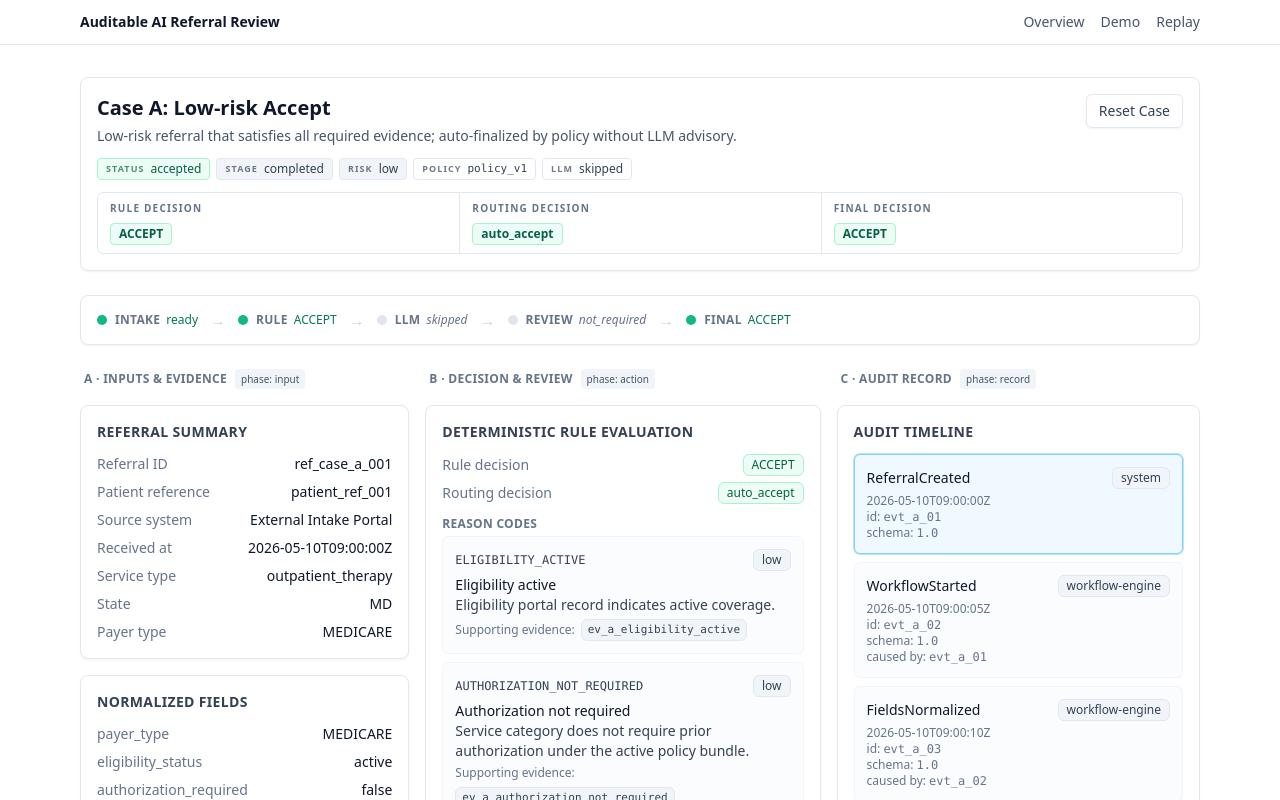
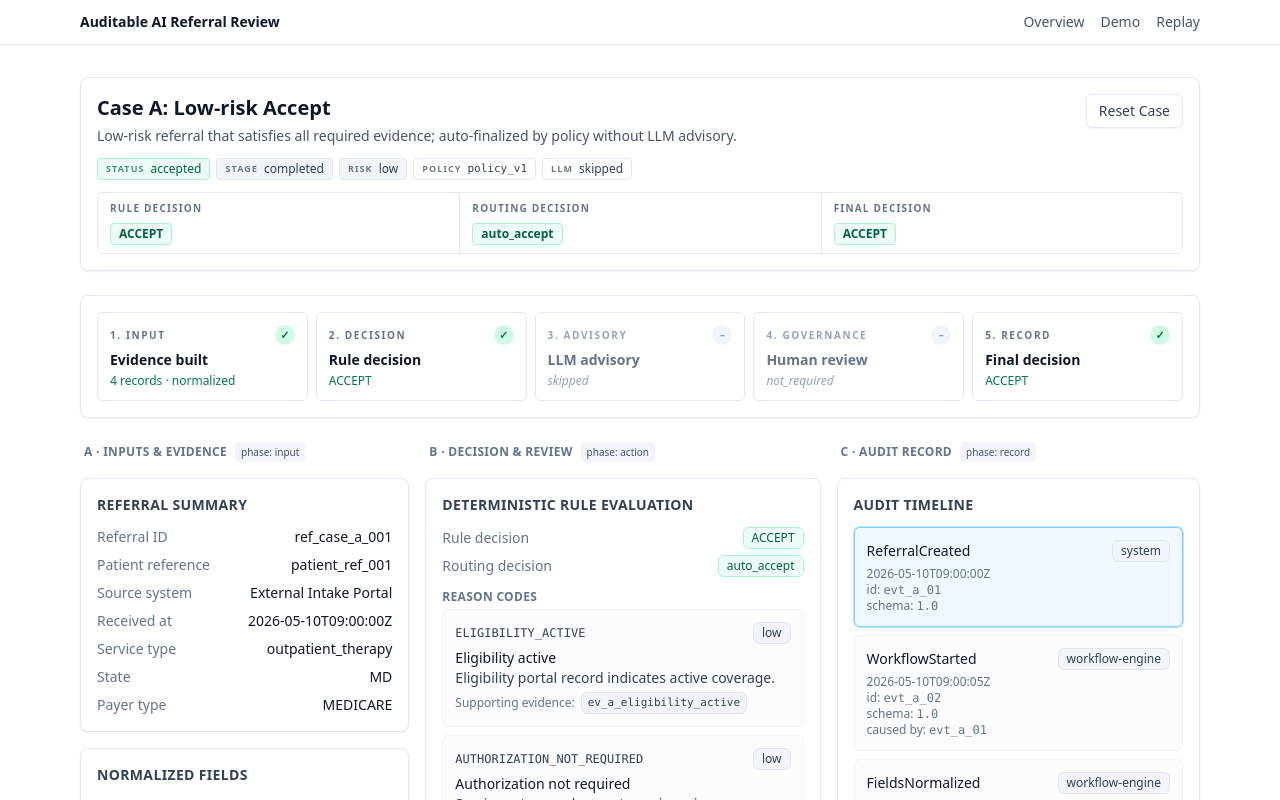
Before and after one commit to Ariosolzq/auditable-ai-referral-demo, a Next.js app: page /cases/case-a in a window 1280 px wide. Shown: the top 800 px of the page. Built offline with nearby package versions, Linux system fonts and the light colour scheme.

Commit message:
Round 2: clarify case workspace header and progress rail

```diff
--- a/components/workflow/WorkflowProgressRail.tsx
+++ b/components/workflow/WorkflowProgressRail.tsx
@@ -61,33 +61,126 @@ function deriveStages(caseData: ReferralCase): RailStage[] {
   return stages;
 }
 
-function dotClass(state: RailState): string {
+type TileCopy = {
+  phase: string;
+  title: string;
+  detail: string;
+};
+
+// Render-only mapping that produces the displayed copy for each tile.
+// Reads from deriveStages output for case-specific details and from
+// caseData.evidenceRecords.length for the Input tile's count.
+// Does not change how stages are derived.
+function buildTileCopy(
+  caseData: ReferralCase,
+  stages: RailStage[],
+): TileCopy[] {
+  const recordCount = caseData.evidenceRecords.length;
+  return [
+    {
+      phase: "Input",
+      title: "Evidence built",
+      detail: `${recordCount} record${recordCount === 1 ? "" : "s"} · normalized`,
+    },
+    {
+      phase: "Decision",
+      title: "Rule decision",
+      detail: stages[1].detail,
+    },
+    {
+      phase: "Advisory",
+      title: "LLM advisory",
+      detail: stages[2].detail,
+    },
+    {
+      phase: "Governance",
+      title: "Human review",
+      detail: stages[3].detail,
+    },
+    {
+      phase: "Record",
+      title: "Final decision",
+      detail: stages[4].detail,
+    },
+  ];
+}
+
+function tileClass(state: RailState): string {
   switch (state) {
     case "done":
-      return "bg-emerald-500";
+      return "border-slate-200 bg-white";
     case "active":
-      return "bg-amber-500";
+      return "border-sky-400 bg-sky-50/70 ring-2 ring-sky-100";
     case "pending":
-      return "bg-slate-300";
+      return "border-slate-200 bg-slate-50/60";
     case "skipped":
-      return "bg-slate-300 opacity-60";
+      return "border-slate-200 bg-white";
     case "failed":
-      return "bg-rose-500";
+      return "border-rose-300 bg-rose-50/70";
   }
 }
 
-function detailToneClass(state: RailState): string {
+function phaseLabelClass(state: RailState): string {
+  if (state === "pending" || state === "skipped") return "text-slate-400";
+  if (state === "active") return "text-sky-700";
+  if (state === "failed") return "text-rose-700";
+  return "text-slate-500";
+}
+
+function titleClass(state: RailState): string {
+  if (state === "pending" || state === "skipped") return "text-slate-500";
+  return "text-slate-900";
+}
+
+function detailClass(state: RailState): string {
   switch (state) {
     case "done":
       return "text-emerald-700";
     case "active":
-      return "text-amber-700";
+      return "text-sky-800 font-semibold";
     case "pending":
-      return "text-slate-500";
+      return "text-slate-400 italic";
     case "skipped":
-      return "italic text-slate-500";
+      return "italic text-slate-400";
     case "failed":
       return "text-rose-700";
+  }
+}
+
+type IconSpec = { glyph: string; toneClass: string; srLabel: string };
+
+function stateIcon(state: RailState): IconSpec {
+  switch (state) {
+    case "done":
+      return {
+        glyph: "✓",
+        toneClass: "bg-emerald-100 text-emerald-700",
+        srLabel: "Done",
+      };
+    case "active":
+      return {
+        glyph: "●",
+        toneClass: "bg-sky-500 text-white",
+        srLabel: "Active",
+      };
+    case "pending":
+      return {
+        glyph: "○",
+        toneClass: "bg-slate-100 text-slate-400",
+        srLabel: "Pending",
+      };
+    case "skipped":
+      return {
+        glyph: "–",
+        toneClass: "bg-slate-100 text-slate-400",
+        srLabel: "Skipped",
+      };
+    case "failed":
+      return {
+        glyph: "✕",
+        toneClass: "bg-rose-100 text-rose-700",
+        srLabel: "Failed",
+      };
   }
 }
 
@@ -97,34 +190,51 @@ type Props = {
 
 export default function WorkflowProgressRail({ caseData }: Props) {
   const stages = deriveStages(caseData);
+  const copy = buildTileCopy(caseData, stages);
 
   return (
     <section
       aria-label="Workflow progress"
-      className="rounded-lg border border-slate-200 bg-white px-4 py-3 shadow-sm"
+      className="rounded-lg border border-slate-200 bg-white p-3 shadow-sm sm:p-4"
     >
-      <ol className="flex flex-wrap items-center gap-x-2 gap-y-2">
-        {stages.map((stage, i) => (
-          <li key={stage.label} className="flex items-center gap-2">
-            <span
-              aria-hidden="true"
-              className={`inline-block h-2.5 w-2.5 shrink-0 rounded-full ${dotClass(stage.state)}`}
-            />
-            <span className="flex items-baseline gap-1.5">
-              <span className="text-xs font-semibold uppercase tracking-wide text-slate-500">
-                {stage.label}
-              </span>
-              <span className={`text-xs ${detailToneClass(stage.state)}`}>
-                {stage.detail}
-              </span>
-            </span>
-            {i < stages.length - 1 && (
-              <span aria-hidden="true" className="px-1 text-slate-300">
-                →
-              </span>
-            )}
-          </li>
-        ))}
+      <ol className="grid grid-cols-1 gap-2 sm:grid-cols-2 lg:grid-cols-5">
+        {stages.map((stage, i) => {
+          const icon = stateIcon(stage.state);
+          const isActive = stage.state === "active";
+          return (
+            <li
+              key={copy[i].phase}
+              className={`relative rounded-md border p-3 ${tileClass(stage.state)}`}
+            >
+              {isActive && (
+                <span className="absolute -top-2.5 left-3 inline-flex items-center rounded bg-sky-500 px-1.5 py-0.5 text-[9px] font-semibold uppercase tracking-[0.14em] text-white shadow-sm">
+                  You are here
+                </span>
+              )}
+              <div className="flex items-center justify-between gap-2">
+                <span
+                  className={`text-[10px] font-semibold uppercase tracking-[0.16em] ${phaseLabelClass(stage.state)}`}
+                >
+                  {i + 1}. {copy[i].phase}
+                </span>
+                <span
+                  aria-label={icon.srLabel}
+                  className={`inline-flex h-5 w-5 shrink-0 items-center justify-center rounded-full text-[11px] font-semibold ${icon.toneClass}`}
+                >
+                  <span aria-hidden="true">{icon.glyph}</span>
+                </span>
+              </div>
+              <p
+                className={`mt-1.5 text-sm font-semibold leading-tight ${titleClass(stage.state)}`}
+              >
+                {copy[i].title}
+              </p>
+              <p className={`mt-1 text-xs leading-tight ${detailClass(stage.state)}`}>
+                {copy[i].detail}
+              </p>
+            </li>
+          );
+        })}
       </ol>
     </section>
   );
```
